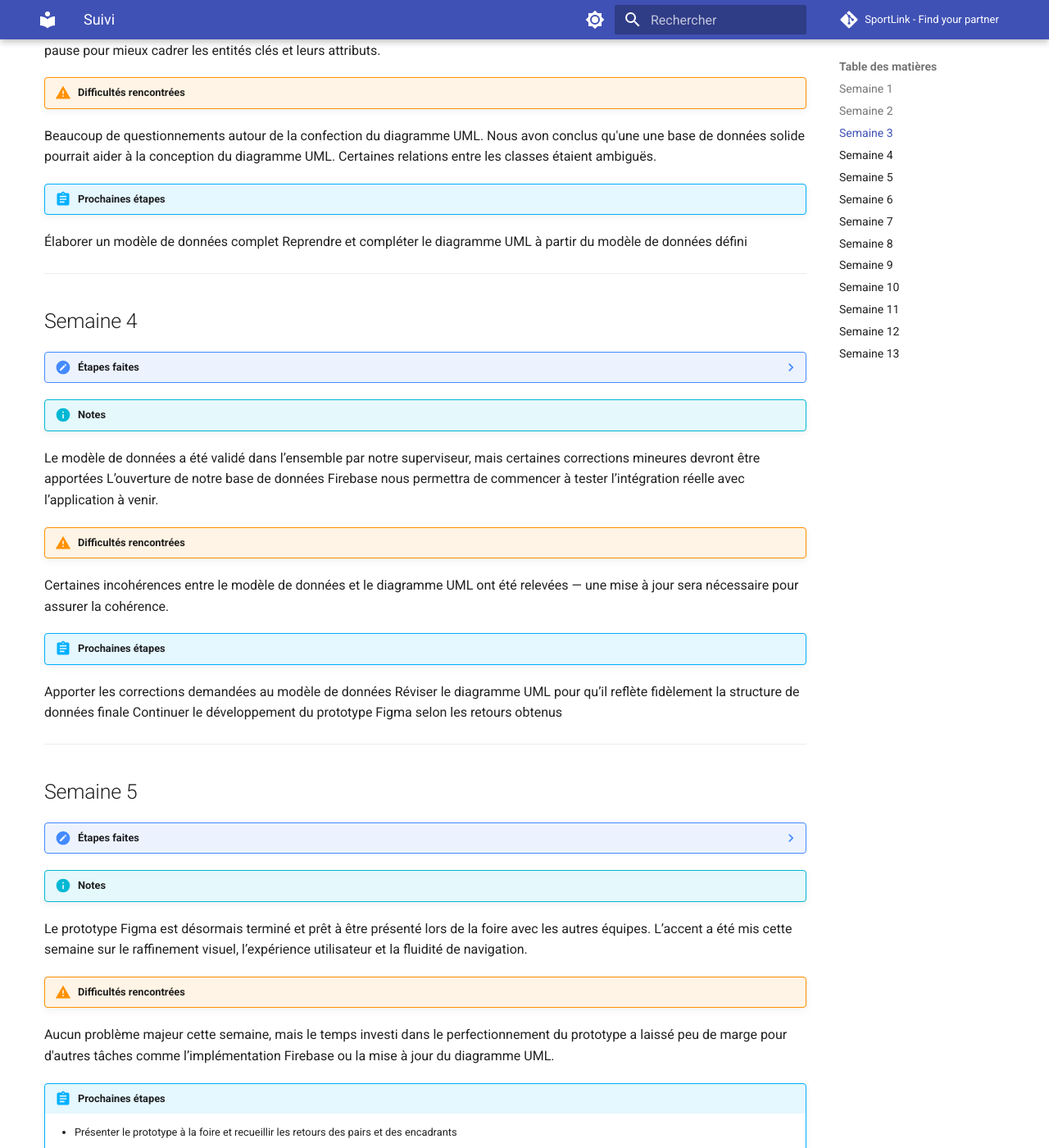
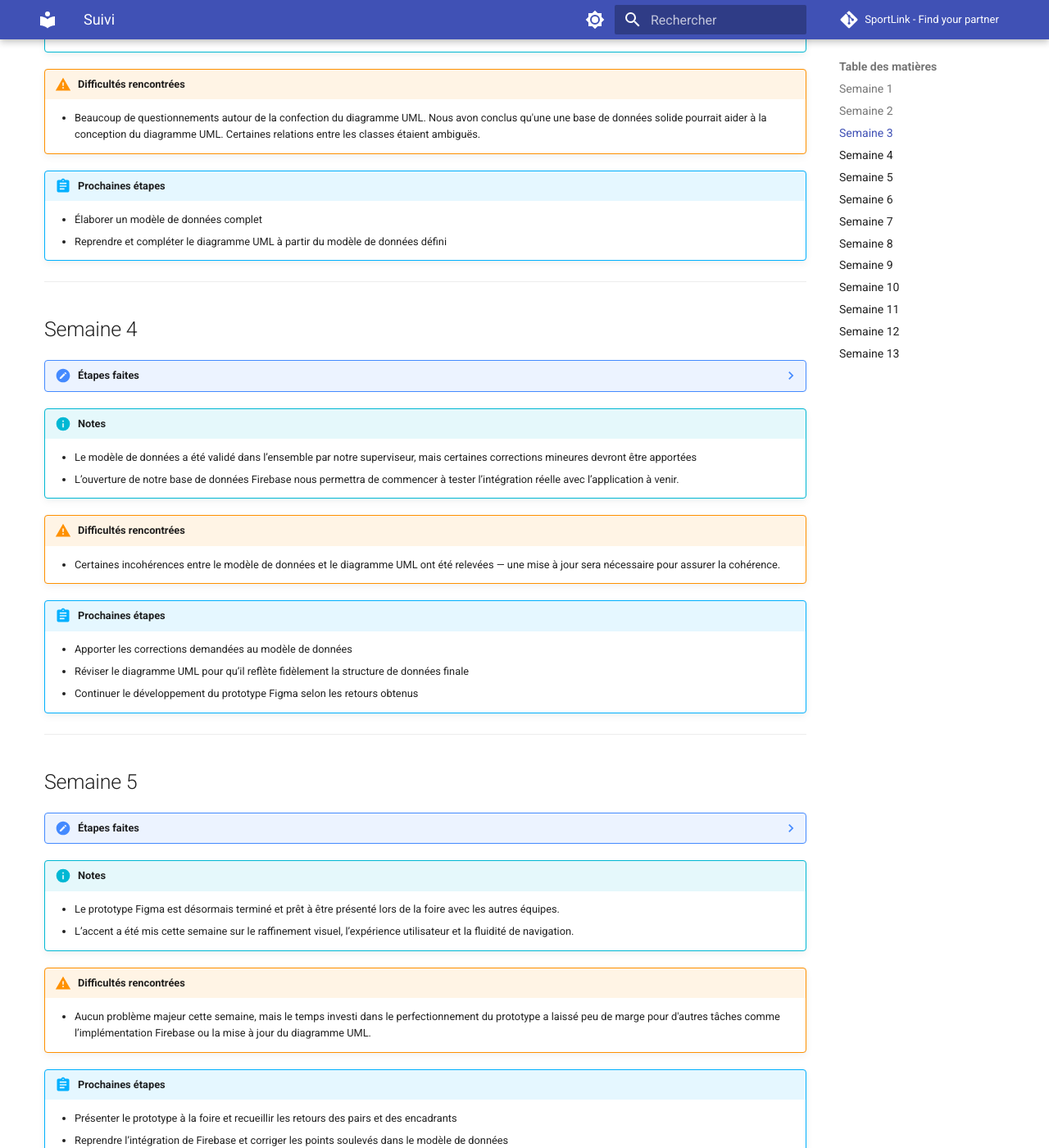
Before and after one commit to mrquaternion/SportLink, an MkDocs documentation site: the page built from docs/suivi.md, in a window 1280 px wide and 1400 px high, scrolled down 1552 px. Shown: the whole window at 82% size. Built offline with MkDocs 1.6.1 and Material for MkDocs 9.7.7, drawn with Linux system fonts in a browser that asks for light colours; comment, search, counter and statistics services are not loaded.

```diff
--- a/docs/suivi.md
+++ b/docs/suivi.md
@@ -54,14 +54,14 @@
     - [x] Analyse des besoins en structure de données avant de poursuivre le diagramme UML
 
 !!! info "Notes"
-En travaillant sur le diagramme UML, nous avons réalisé qu’il nous manquait un modèle de données clair pour représenter les relations et les structures attendues dans notre application. Cela nous a amenés à mettre temporairement le diagramme UML en pause pour mieux cadrer les entités clés et leurs attributs.
+    - En travaillant sur le diagramme UML, nous avons réalisé qu’il nous manquait un modèle de données clair pour représenter les relations et les structures attendues dans notre application. Cela nous a amenés à mettre temporairement le diagramme UML en pause pour mieux cadrer les entités clés et leurs attributs.
 
 !!! warning "Difficultés rencontrées"
-Beaucoup de questionnements autour de la confection du diagramme UML. Nous avon conclus qu'une une base de données solide pourrait aider à la conception du diagramme UML. Certaines relations entre les classes étaient ambiguës.
+    - Beaucoup de questionnements autour de la confection du diagramme UML. Nous avon conclus qu'une une base de données solide pourrait aider à la conception du diagramme UML. Certaines relations entre les classes étaient ambiguës.
 
 !!! abstract "Prochaines étapes"
-Élaborer un modèle de données complet
-Reprendre et compléter le diagramme UML à partir du modèle de données défini
+    - Élaborer un modèle de données complet
+    - Reprendre et compléter le diagramme UML à partir du modèle de données défini
 
 
 ---
@@ -74,16 +74,16 @@ Reprendre et compléter le diagramme UML à partir du modèle de données défin
     - [x] Création et configuration initiale de la base de données Firebase
 
 !!! info "Notes"
-Le modèle de données a été validé dans l’ensemble par notre superviseur, mais certaines corrections mineures devront être apportées
-L’ouverture de notre base de données Firebase nous permettra de commencer à tester l’intégration réelle avec l’application à venir.
+    - Le modèle de données a été validé dans l’ensemble par notre superviseur, mais certaines corrections mineures devront être apportées
+    - L’ouverture de notre base de données Firebase nous permettra de commencer à tester l’intégration réelle avec l’application à venir.
 
 !!! warning "Difficultés rencontrées"
-Certaines incohérences entre le modèle de données et le diagramme UML ont été relevées — une mise à jour sera nécessaire pour assurer la cohérence.
+    - Certaines incohérences entre le modèle de données et le diagramme UML ont été relevées — une mise à jour sera nécessaire pour assurer la cohérence.
 
 !!! abstract "Prochaines étapes"
-Apporter les corrections demandées au modèle de données
-Réviser le diagramme UML pour qu’il reflète fidèlement la structure de données finale
-Continuer le développement du prototype Figma selon les retours obtenus
+    - Apporter les corrections demandées au modèle de données
+    - Réviser le diagramme UML pour qu’il reflète fidèlement la structure de données finale
+    - Continuer le développement du prototype Figma selon les retours obtenus
 
 ---
 
@@ -94,16 +94,19 @@ Continuer le développement du prototype Figma selon les retours obtenus
     - [x] Préparation du prototype en vue de sa présentation à la foire (Semaine 6)
 
 !!! info "Notes"
-Le prototype Figma est désormais terminé et prêt à être présenté lors de la foire avec les autres équipes.
-L’accent a été mis cette semaine sur le raffinement visuel, l’expérience utilisateur et la fluidité de navigation.
+    - Le prototype Figma est désormais terminé et prêt à être présenté lors de la foire avec les autres équipes.
+    - L’accent a été mis cette semaine sur le raffinement visuel, l’expérience utilisateur et la fluidité de navigation.
 
 !!! warning "Difficultés rencontrées"
-Aucun problème majeur cette semaine, mais le temps investi dans le perfectionnement du prototype a laissé peu de marge pour d'autres tâches comme l’implémentation Firebase ou la mise à jour du diagramme UML.
+    - Aucun problème majeur cette semaine, mais le temps investi dans le perfectionnement du prototype a laissé peu de marge pour d'autres tâches comme l’implémentation Firebase ou la mise à jour du diagramme UML.
 
 !!! abstract "Prochaines étapes"
     - Présenter le prototype à la foire et recueillir les retours des pairs et des encadrants
     - Reprendre l’intégration de Firebase et corriger les points soulevés dans le modèle de données
     - Mettre à jour le diagramme UML pour qu’il corresponde aux derniers ajustements conceptuels
+
+---
+
 
 ## Semaine 6
 
```
